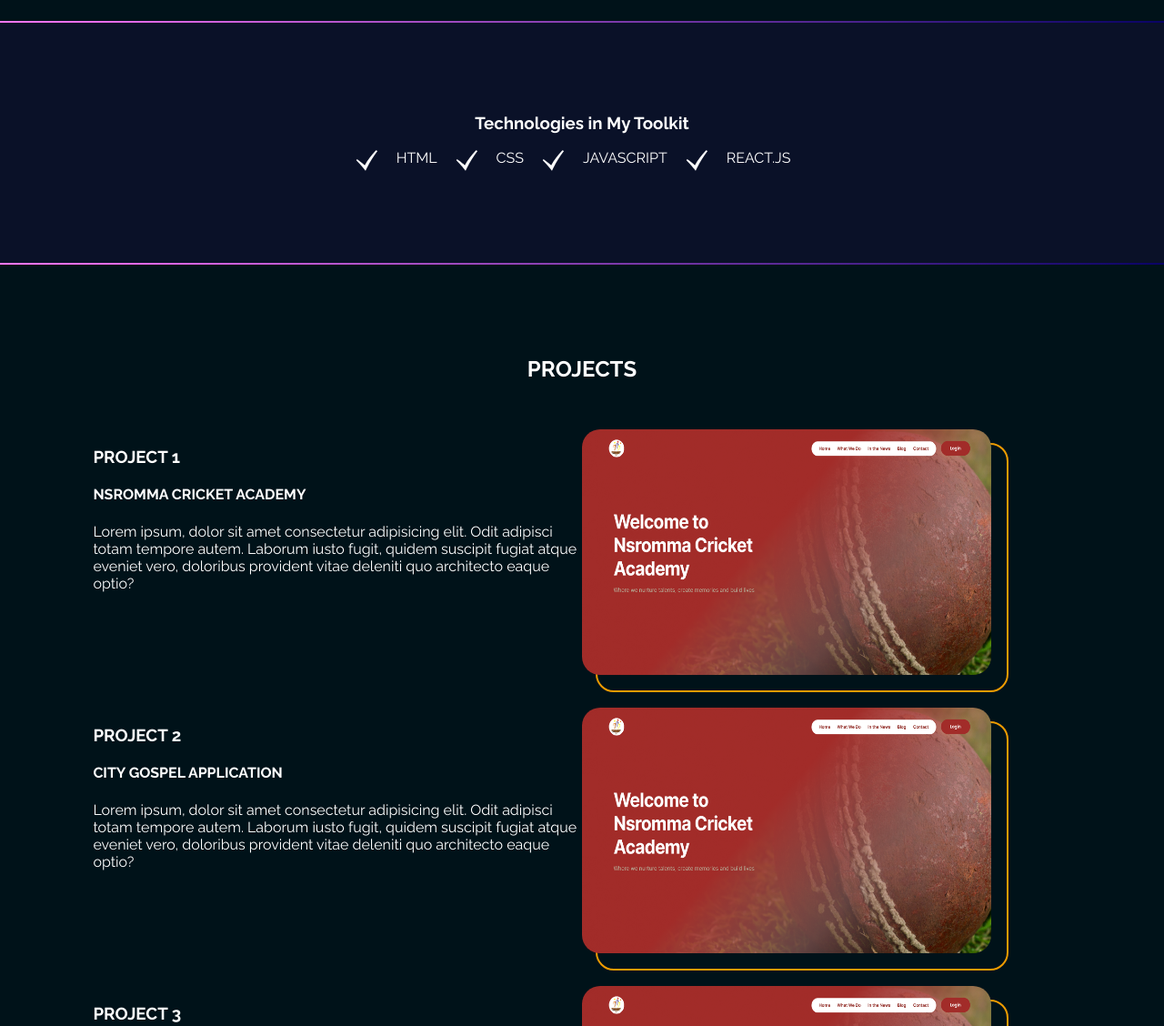
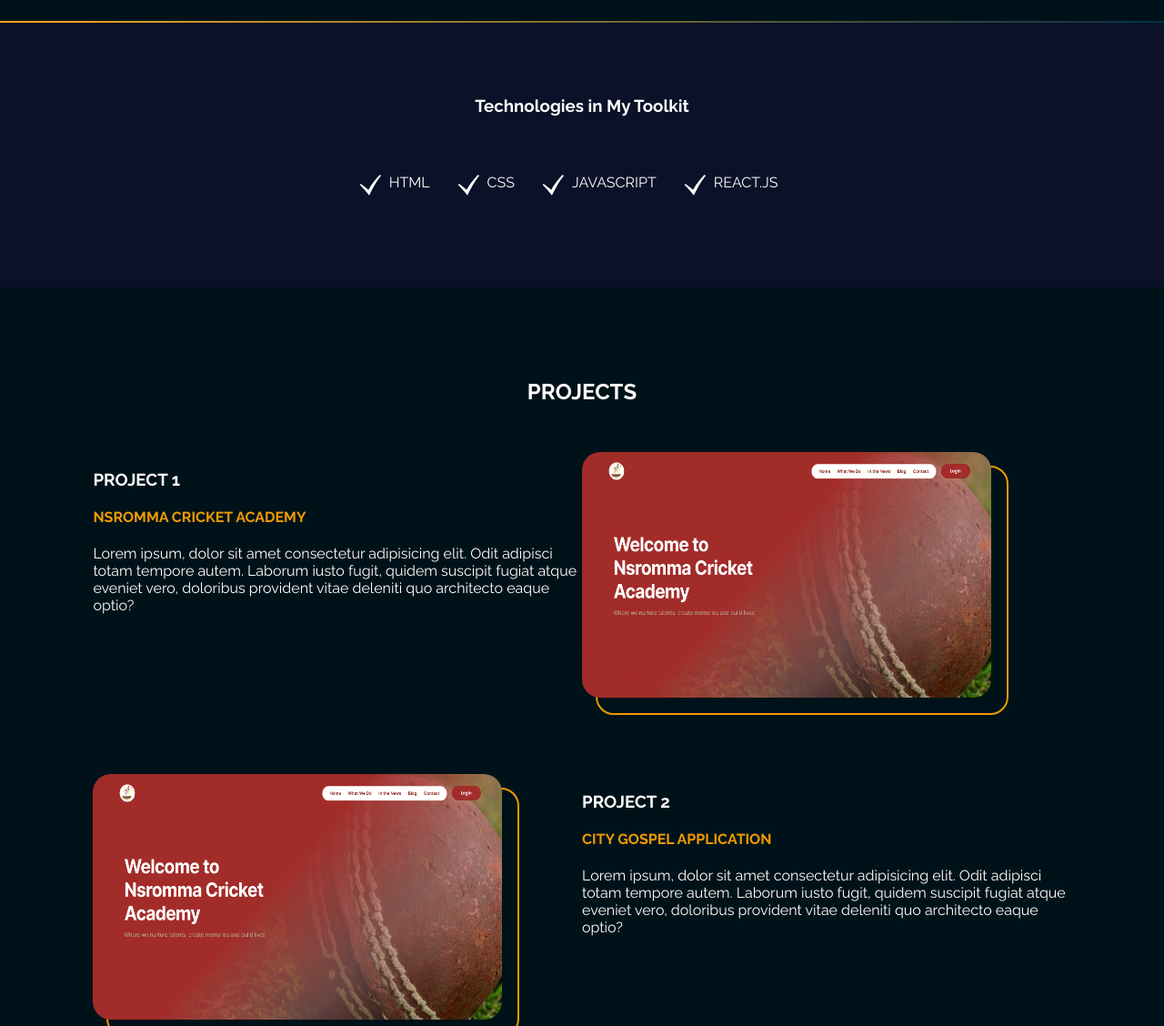
Before and after one commit to Jessica-Asamoah/jessica-asamoah-portfolio, a plain HTML site: page index.html in a window 1280 px wide. Shown: the part 580-1708 px from the top of the page at 91% size. Drawn offline with Linux system fonts and the light colour scheme.

Commit message:
Styling changes to the homepage

```diff
--- a/css/base.css
+++ b/css/base.css
@@ -78,11 +78,7 @@ ul {
 }
 
 .gradient {
-  background: linear-gradient(
-    90deg,
-    rgba(254, 119, 249, 1) 0%,
-    rgba(9, 3, 101, 1) 100%
-  );
+  background: linear-gradient(90deg, #f6aa1c 0%, #023047 100%);
   height: 2px;
 }
 
--- a/css/index.css
+++ b/css/index.css
@@ -48,8 +48,17 @@
   padding: 0;
 }
 
+.technologies h3 {
+  margin: 0;
+  padding-bottom: 3rem;
+}
+
 .technologies-list li {
-  padding-right: 20px;
+  padding-right: 30px;
+}
+
+.technologies-list .check {
+  padding-right: 8px;
 }
 
 #projects h2 {
@@ -60,6 +69,7 @@
   display: grid;
   grid-template-columns: 1fr 1fr;
   padding-top: 2rem;
+  margin-bottom: 3rem;
 }
 
 .project-block img {
@@ -95,3 +105,7 @@
 .contact-block h2 {
   margin: 0;
 }
+
+.text h4 {
+  color: var(--color-secondary);
+}
--- a/index.html
+++ b/index.html
@@ -67,7 +67,7 @@
     <section class="technologies padding-global">
       <h3>Technologies in My Toolkit</h3>
       <ul class="technologies-list">
-        <li>
+        <li class="check">
           <img
             src="./images/check-mark-svgrepo-com.svg"
             width="25px"
@@ -76,7 +76,7 @@
           />
         </li>
         <li>HTML</li>
-        <li>
+        <li class="check">
           <img
             src="./images/check-mark-svgrepo-com.svg"
             width="25px"
@@ -85,7 +85,7 @@
           />
         </li>
         <li>CSS</li>
-        <li>
+        <li class="check">
           <img
             src="./images/check-mark-svgrepo-com.svg"
             width="25px"
@@ -94,7 +94,7 @@
           />
         </li>
         <li>JAVASCRIPT</li>
-        <li>
+        <li class="check">
           <img
             src="./images/check-mark-svgrepo-com.svg"
             width="25px"
@@ -105,11 +105,11 @@
         <li>REACT.JS</li>
       </ul>
     </section>
-    <div class="gradient"></div>
+    <!-- <div class="gradient"></div> -->
     <section id="projects" class="padding-global">
       <h2>PROJECTS</h2>
       <div class="project-block">
-        <div>
+        <div class="text">
           <h3>PROJECT 1</h3>
           <h4>NSROMMA CRICKET ACADEMY</h4>
           <p>
@@ -123,8 +123,11 @@
           <img src="./images/nsromma.png" alt="" class="project-image" />
         </div>
       </div>
-      <div class="project-block">
-        <div>
+      <div class="project-block reverse">
+        <div class="image-wrapper">
+          <img src="./images/nsromma.png" alt="" class="project-image" />
+        </div>
+        <div class="text">
           <h3>PROJECT 2</h3>
           <h4>CITY GOSPEL APPLICATION</h4>
           <p>
@@ -134,12 +137,9 @@
             architecto eaque optio?
           </p>
         </div>
-        <div class="image-wrapper">
-          <img src="./images/nsromma.png" alt="" class="project-image" />
-        </div>
       </div>
       <div class="project-block">
-        <div>
+        <div class="text">
           <h3>PROJECT 3</h3>
           <h4>BROKEN FOR USE</h4>
           <p>
@@ -154,7 +154,7 @@
         </div>
       </div>
     </section>
-    <div class="gradient"></div>
+    <!-- <div class="gradient"></div> -->
     <section id="contact" class="alt-color padding-global">
       <div class="contact-block">
         <h2>Contact Me</h2>
@@ -191,6 +191,7 @@
           >
         </li>
       </ul>
+      <p><small>© 2025 Jessica Asamoah. All rights reserved.</small></p>
     </footer>
   </body>
 </html>
```
